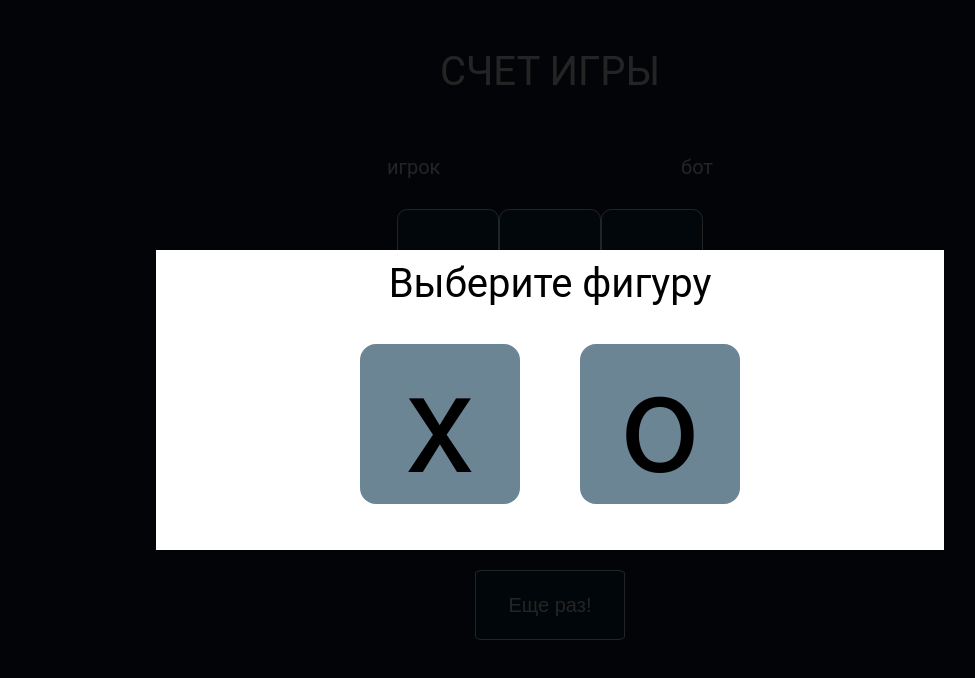
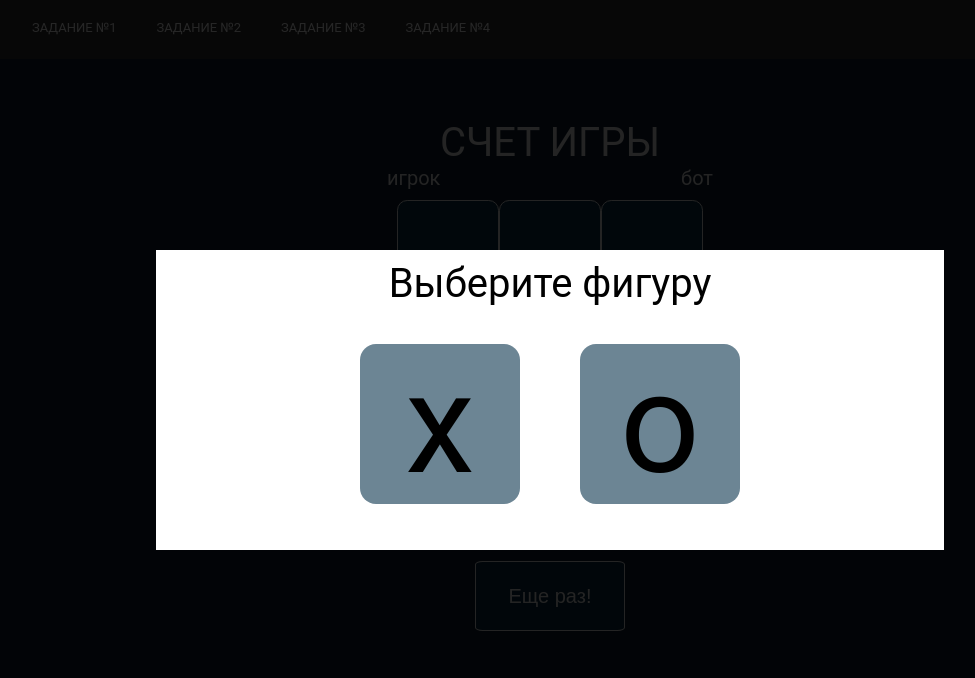
Before and after one commit to Anastttasia/Tic-tac-toe, a plain HTML site: page index.html in a window 1280 px wide. Shown: the whole page, without its empty margins (90-1065 px from the left). Drawn offline with Linux system fonts and the light colour scheme.

Commit message:
Add header and [adapt] - add adaption. Started doing test exercise.

```diff
--- a/index.html
+++ b/index.html
@@ -7,9 +7,27 @@
     <meta name="viewport" content="width=device-width, initial-scale=1.0">
     <title>Tic-tac-toe</title>
     <link rel="stylesheet" href="style.css">
+    <link rel="stylesheet" href="styleHeader.css">
 </head>
 
 <body>
+    <header div class="header">
+        <div class="containerA">
+            <div class="navigationMenu">
+                <a class="aheader" href="#exercise_1">ЗАДАНИЕ №1</a>
+            </div>
+            <div class="navigationMenu">
+                <a class="aheader" href="#exercise_2">ЗАДАНИЕ №2</a>
+            </div>
+            <div class="navigationMenu">
+                <a class="aheader" href="#exercise_3">ЗАДАНИЕ №3</a>
+             </div>
+            <div class="navigationMenu">
+                <a class="aheader" href="#exercise_4">ЗАДАНИЕ №4</a>
+            </div>
+        </div>
+    </header>
+
     <div class="main">
         <div class="containerScore">
             <div class="score">
--- /dev/null
+++ b/styleHeader.css
@@ -0,0 +1,72 @@
+* {
+    margin: 0;
+    padding: 0;
+}
+
+.header {
+    position: sticky;
+    top: 0;
+    left: 0;
+    background-color: #333333;
+    max-width: 100%;
+    height: 55px;
+    display: flex;
+    justify-content: flex-start;
+    align-items: center;
+    z-index: 2;
+    margin-bottom: 60px;
+    padding: 2px;
+  }
+
+  .containerA {
+    display: flex;
+    flex-flow: row nowrap;
+    margin-left: 100px;
+  }
+
+  .navigationMenu{
+    height: 55px;
+    display: flex;
+    align-items:center;
+    border-bottom: solid 4px #333333;
+    margin: 0 20px 0 20px
+  }
+
+  .navigationMenu:hover{
+    border-bottom: 3px solid #00cccc;
+  }
+
+  .aheader {
+    font-size: 13px;
+    text-decoration: none;
+    color: white;
+  }
+
+  .aheader:hover {
+    text-shadow: 2px 4px 3px rgba(0,0,0,0.3);
+  }
+
+
+  @media screen and (max-width: 760px) {
+
+    .containerA {
+        margin-left: 50px;
+      }
+
+    .aheader {
+        font-size: 11px;
+
+      }
+  }
+
+  @media screen and (max-width: 420px) {
+
+    .containerA {
+        margin-left: 15px;
+      }
+
+    .aheader {
+        font-size: 10px;
+
+      }
+  }
```
